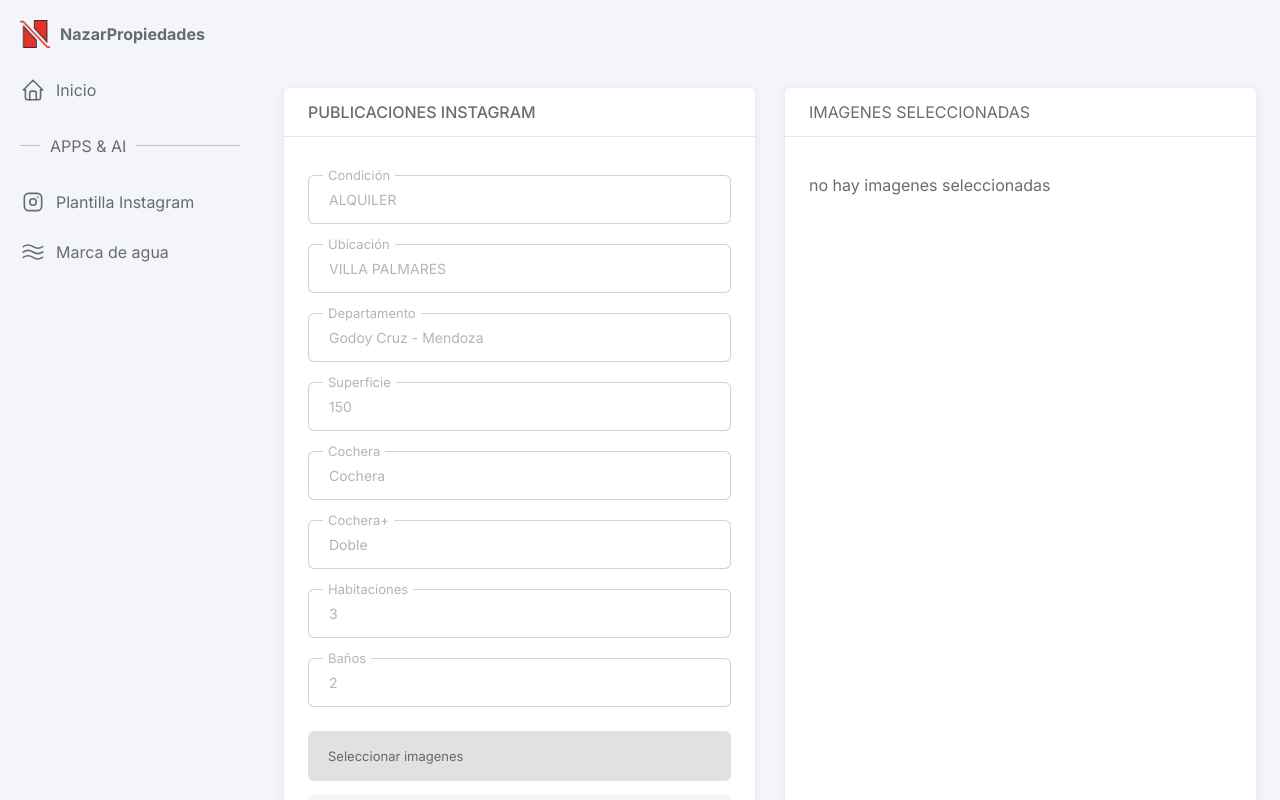
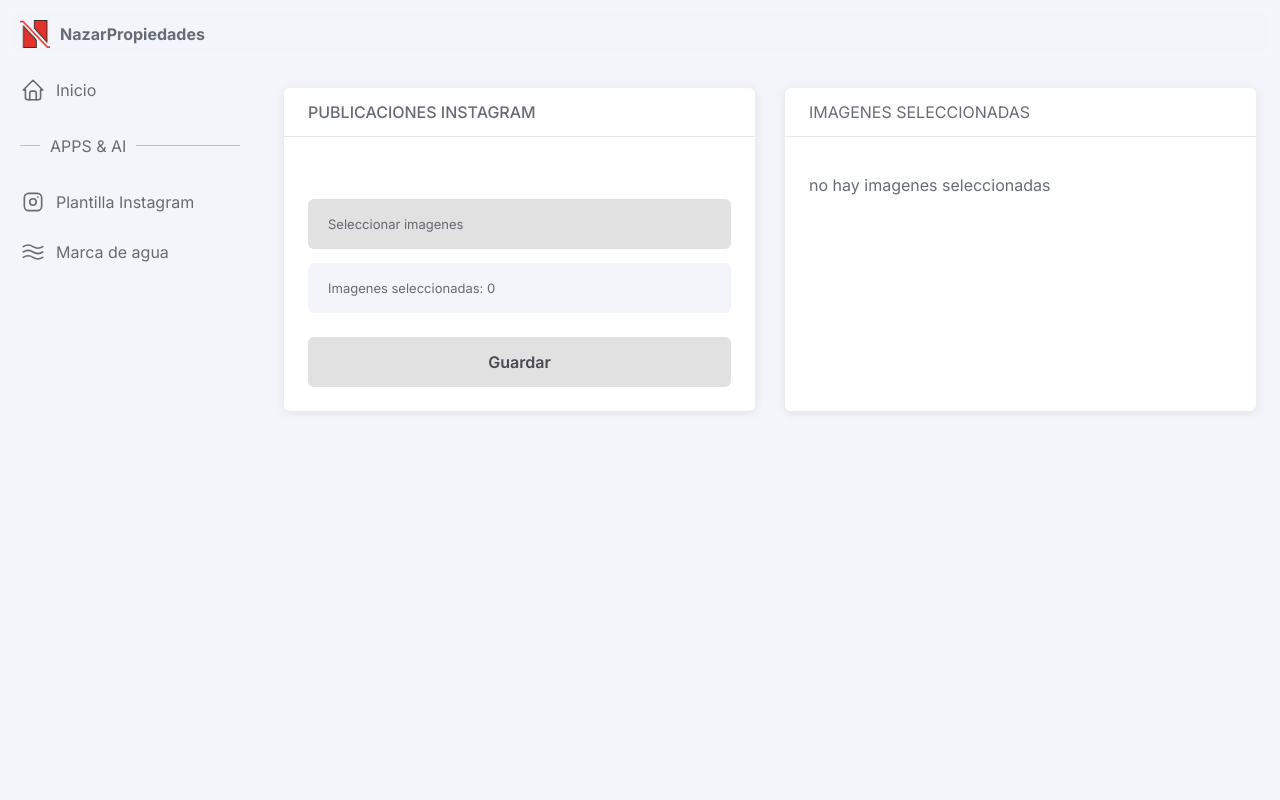
Before and after one commit to manudiiez/watermark, a React (Vite) app: page /watermark in a window 1280 px wide. Shown: the top 800 px of the page. Built offline with nearby package versions, Linux system fonts and the light colour scheme.

Commit message:
initialized

```diff
--- a/src/App.jsx
+++ b/src/App.jsx
@@ -1,10 +1,12 @@
 import Layout from "./components/Layout"
 import InstagramTemplate from "./sections/InstagramTemplate"
+import Watermark from "./sections/Watermark"
 
 const App = () => {
   return (
     <Layout>
-      <InstagramTemplate />
+      <Watermark />
+      {/* <InstagramTemplate /> */}
     </Layout>
   )
 }
--- a/src/components/TemplateManager/Form.jsx
+++ b/src/components/TemplateManager/Form.jsx
@@ -2,7 +2,7 @@ import React, { useState } from 'react'
 import { ImageUploader } from './ImageUploader';
 import styled from 'styled-components';
 
-const Form = ({ formStructure, title, templateImageUrl, onSubmit }) => {
+const Form = ({ formStructure, title, onSubmit }) => {
     const [formData, setFormData] = useState(formStructure);
     const [imageUrls, setImageUrls] = useState([]);
 
@@ -27,6 +27,7 @@ const Form = ({ formStructure, title, templateImageUrl, onSubmit }) => {
             <div className="title">
                 <h2>{title}</h2>
             </div>
+
             <div className='inputs'>
                 {
                     formData.map((inputData, index) => (
@@ -107,6 +108,10 @@ const Container = styled.form`
             border: none;
             color: #323438de;
             font-weight: 600;
+            cursor: pointer;
+            &:hover{
+                background-color: #3a354119;
+            }
         }
     }
 
--- a/src/components/TemplateManager/ImageUploader.jsx
+++ b/src/components/TemplateManager/ImageUploader.jsx
@@ -20,7 +20,7 @@ export const ImageUploader = ({ setImageUrls, imageUrls }) => {
     return (
         <Container>
             <input type="file" multiple accept="image/*" onChange={handleFileChange} ref={inputRef} style={{ display: 'none' }} />
-            <div onClick={handleClick} style={{ cursor: 'pointer' }}>
+            <div className='input' onClick={handleClick}>
                 Seleccionar imagenes
             </div>
             <div>
@@ -51,7 +51,12 @@ const Container = styled.div`
         &:nth-of-type(2){
             background-color: #F4F5FA;
         }
-
+    }
+    .input{
+        cursor: pointer;
+        &:hover{
+            background-color: #3a354119;
+        }
     }
     @media (min-width: 800px){
         padding: 0 24px;
--- a/src/components/TemplateManager/TemplateManager.jsx
+++ b/src/components/TemplateManager/TemplateManager.jsx
@@ -5,10 +5,11 @@ import styled from 'styled-components';
 import ImagesListSelected from './ImagesListSelected';
 
 const TemplateManager = ({ templateImageUrl, data, type }) => {
-    const { setTextInputs, saveForm, removeImage, textInputs, imageUrls } = useCanvasProcessor(templateImageUrl, data?.form_structure);
+    const { setTextInputs, saveForm, removeImage, textInputs, imageUrls } = useCanvasProcessor(templateImageUrl, data?.form_structure, type);
+
     return (
         <Container>
-            <Form formStructure={textInputs} title={data.title} setTextInputs={setTextInputs} templateImageUrl={templateImageUrl} onSubmit={saveForm} />
+            <Form formStructure={textInputs} title={data.title} setTextInputs={setTextInputs} onSubmit={saveForm} />
             <ImagesListSelected imageUrls={imageUrls} templateImageUrl={templateImageUrl} removeImage={removeImage} />
         </Container>
     );
@@ -17,50 +18,10 @@ const TemplateManager = ({ templateImageUrl, data, type }) => {
 export default TemplateManager;
 
 const Container = styled.div`
-display: flex;
-flex-direction: column;
-gap: 30px;
-.imagesContainer{
-    border-radius: 6px;
-    background-color: #ffffff;
-    overflow: hidden;
-    box-shadow: 0px 2px 10px 0px #3a354119;
-    width: 100%;
-    >p{
-        padding: 0 14px;
-        padding-bottom: 14px;
+    display: flex;
+    flex-direction: column;
+    gap: 30px;
+    @media (min-width: 1000px) {
+        flex-direction: row;
     }
-    .title{
-        width: 100%;
-        border-bottom: 1px solid #3a35411e;
-        padding: 14px;
-        margin-bottom: 32px;
-        h2{
-            font-size: 14px;
-            font-weight: 500;
-        }
-    }
-    .content{
-        display: grid;
-        grid-template-columns: repeat(auto-fit, minmax(200px, 1fr));
-        gap: 20px;
-    }
-}
-@media (min-width: 1000px) {
-    flex-direction: row;
-    .imagesContainer{
-        .title{
-            padding: 14px 24px;
-            margin-bottom: 38px;
-            h2{
-                font-size: 16px;
-                font-weight: 500;
-            }
-        }
-        >p{
-            padding: 0 24px;
-            padding-bottom: 24px;
-        }
-    }
-}
 `
--- a/src/hooks/useCanvasProcessor.js
+++ b/src/hooks/useCanvasProcessor.js
@@ -1,18 +1,11 @@
-import { useState, useEffect } from 'react';
+import { useState } from 'react';
 import { fabric } from 'fabric';
 
-export const useCanvasProcessor = (templateImageUrl, formStructure) => {
+export const useCanvasProcessor = (templateImageUrl, formStructure, type) => {
     const [imageUrls, setImageUrls] = useState([]);
     const [textInputs, setTextInputs] = useState(formStructure);
 
-    useEffect(() => {
-        if (imageUrls.length > 0) {
-            imageUrls.forEach((imageUrl) => {
-                processImage(imageUrl, textInputs, templateImageUrl);
-            });
-        }
-    }, [imageUrls, textInputs, templateImageUrl]);
-
+    //TYPE PROCESSOR
     const processImage = (imageUrl, textInputs, templateImageUrl) => {
         fabric.Image.fromURL(templateImageUrl, (template) => {
             const canvas = new fabric.Canvas(`canvas-${imageUrl.id}`, {
@@ -22,6 +15,8 @@ export const useCanvasProcessor = (templateImageUrl, formStructure) => {
 
             // Agregar imagen de fondo
             fabric.Image.fromURL(imageUrl.url, (bgImg) => {
+
+
                 adjustImage(bgImg, canvas);
                 canvas.setBackgroundImage(bgImg, canvas.renderAll.bind(canvas));
 
@@ -34,9 +29,11 @@ export const useCanvasProcessor = (templateImageUrl, formStructure) => {
                 });
                 canvas.add(template);
                 canvas.moveTo(template, 0);
-                textInputs.map(input => {
-                    canvas.add(addTextToCanvas(input.value, input.x, input.y, input.fontSize));
-                })
+                if (textInputs.length > 0) {
+                    textInputs.map(input => {
+                        canvas.add(addTextToCanvas(input.value, input.x, input.y, input.fontSize));
+                    })
+                }
                 canvas.renderAll();
             });
         });
@@ -83,6 +80,9 @@ export const useCanvasProcessor = (templateImageUrl, formStructure) => {
     const saveForm = (formData, imageUrls) => {
         setImageUrls(imageUrls)
         setTextInputs(formData)
+        imageUrls.forEach((imageUrl) => {
+            processImage(imageUrl, formData, templateImageUrl);
+        });
     }
 
     const removeImage = (idToRemove) => {
--- /dev/null
+++ b/src/sections/Watermark.jsx
@@ -0,0 +1,15 @@
+import React from 'react'
+import TemplateManager from '../components/TemplateManager/TemplateManager'
+
+const data = {
+    title: "PUBLICACIONES INSTAGRAM",
+    form_structure: []
+}
+
+const Watermark = () => {
+    return (
+        <TemplateManager templateImageUrl='./logo.png' data={data} type="watermark" />
+    )
+}
+
+export default Watermark
```
